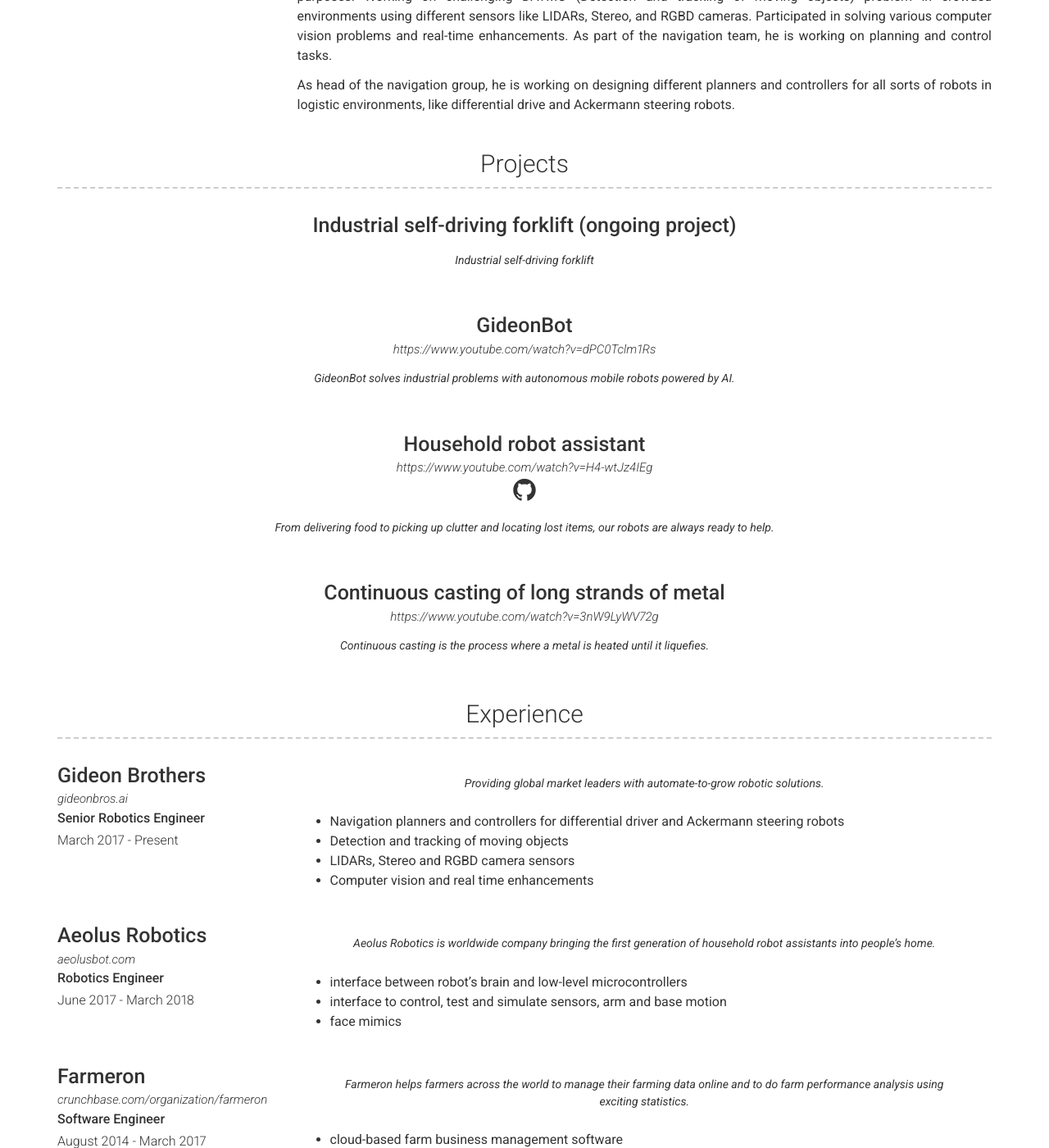
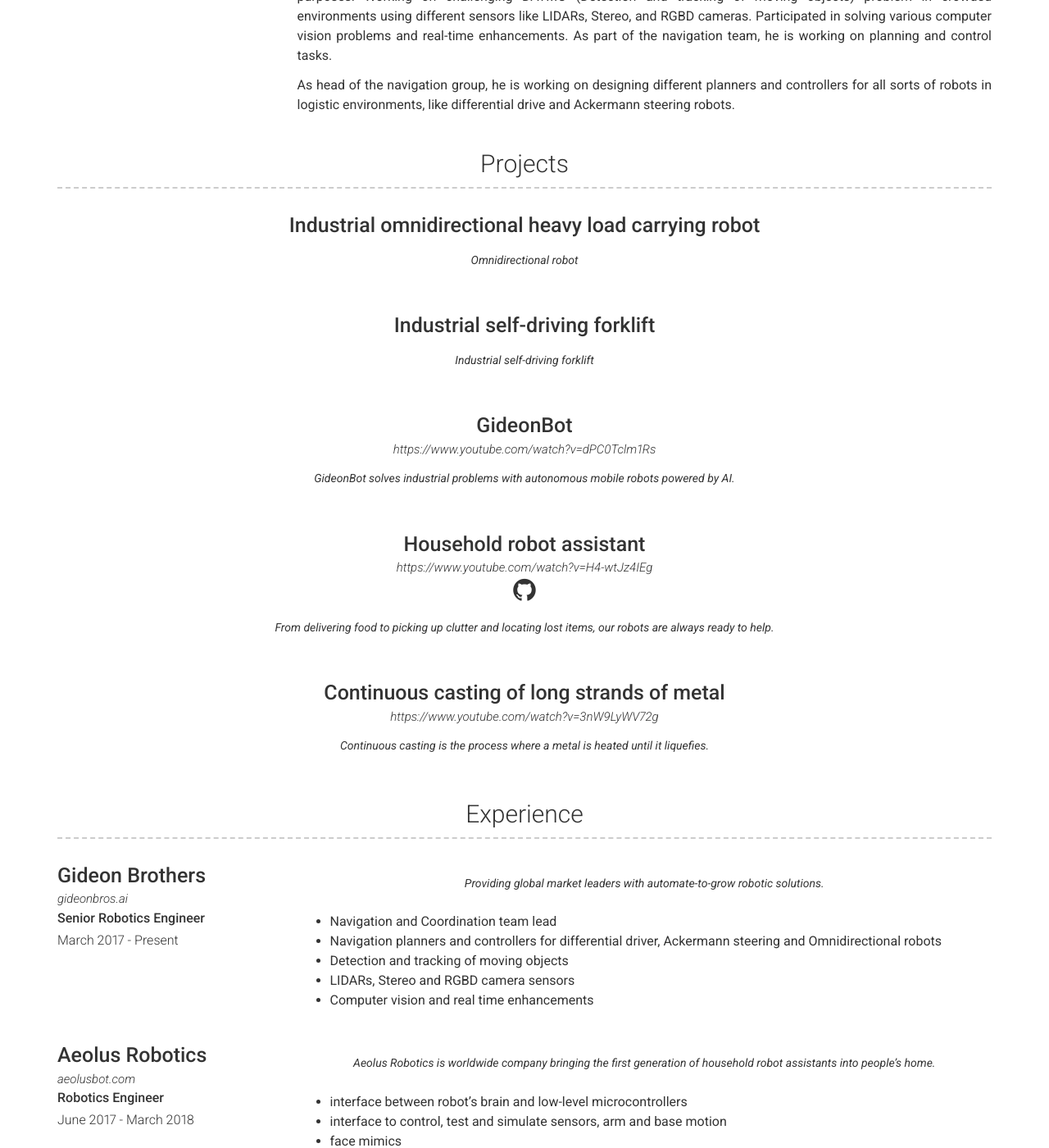
Before and after one commit to matijazigic/matijazigic.github.io, a Jekyll site: the page built from index.md, in a window 1280 px wide and 1400 px high, scrolled down 645 px. Shown: the whole window at 82% size. Built offline with Jekyll 4.4.1, drawn with Linux system fonts in a browser that asks for light colours.

Commit message:
Update experience

```diff
--- a/_data/experience.yml
+++ b/_data/experience.yml
@@ -7,7 +7,8 @@
   quote: >
     Providing global market leaders with automate-to-grow robotic solutions.
   description: | # this will include new lines to allow paragraphs
-   * Navigation planners and controllers for differential driver and Ackermann steering robots
+   * Navigation and Coordination team lead
+   * Navigation planners and controllers for differential driver, Ackermann steering and Omnidirectional robots
    * Detection and tracking of moving objects
    * LIDARs, Stereo and RGBD camera sensors
    * Computer vision and real time enhancements
--- a/_data/projects.yml
+++ b/_data/projects.yml
@@ -1,6 +1,13 @@
 # Project template
 - layout: top-middle
-  name:  Industrial self-driving forklift (ongoing project)
+  name:  Industrial omnidirectional heavy load carrying robot
+  link:
+  #github:
+  quote: >
+    Omnidirectional robot
+  #description: | # this will include new lines to allow paragraphs
+- layout: top-middle
+  name:  Industrial self-driving forklift
   link:
   #github:
   quote: >
```
